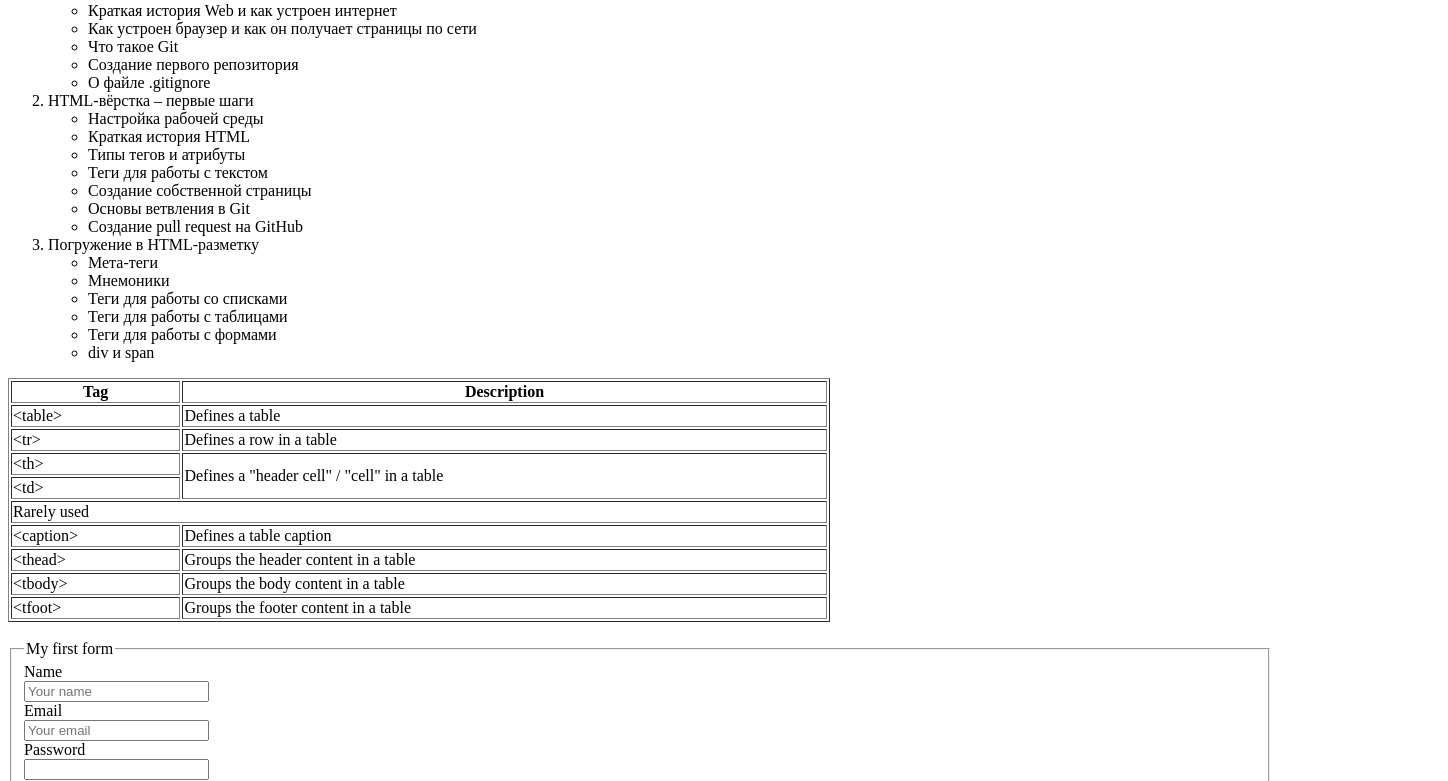
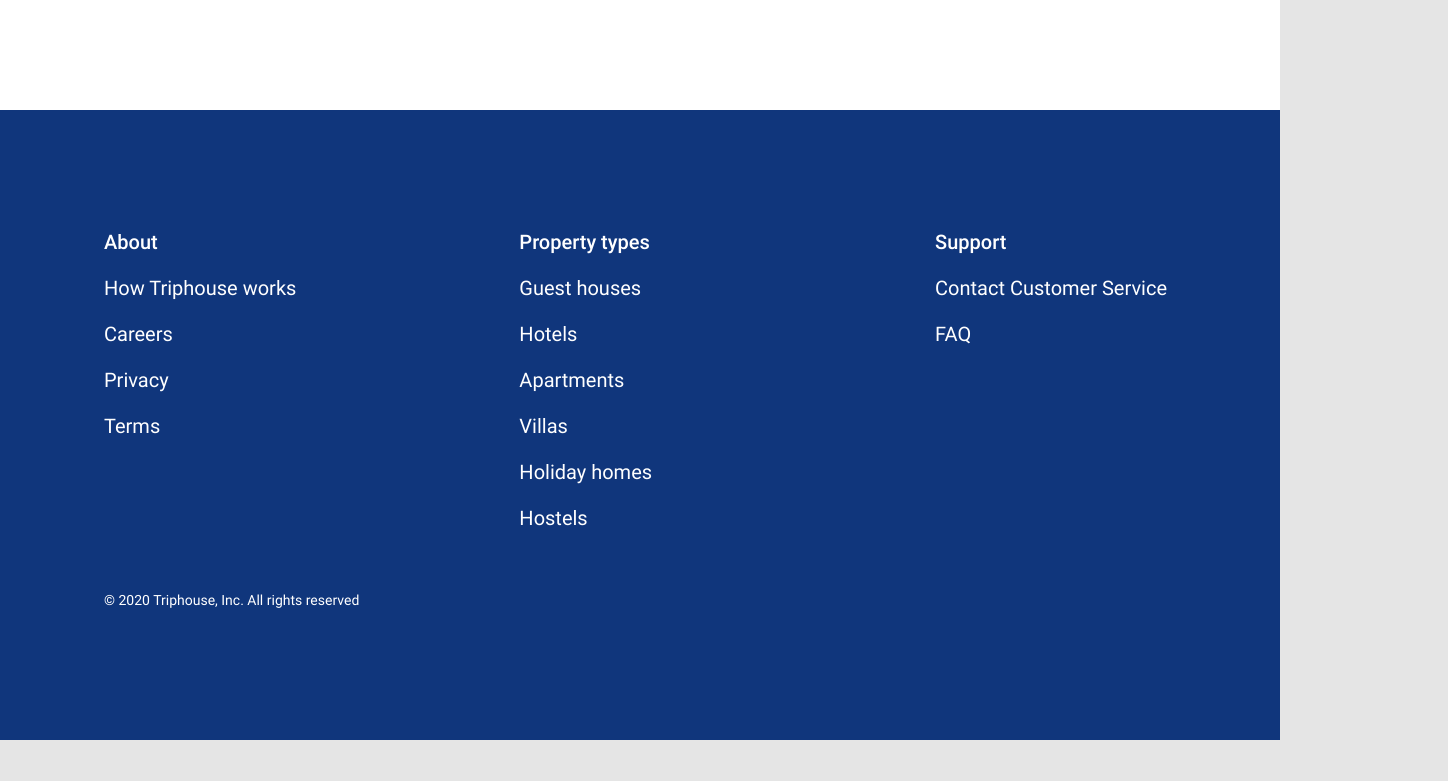
Before and after one commit to ValeriyaChaychits/if-html, a website: page index.html in a window 1280 px wide. Shown: the part 460-1241 px from the top of the page, 1448 px wide, since content can reach past the window. After the commit the page ends 1200 px from the top, so only its background shows below. Drawn offline with Linux system fonts and the light colour scheme.

Commit message:
Corrected styles for the "What do we offer" block, added "footer" blo… (#4)
* Corrected styles for the "What do we offer" block, added "footer" block to index.html and styles for this block to style.css. Created file with fonts.

* Added backgrounds and fixed spacing inaccuracies between elements.

```diff
--- /dev/null
+++ b/Styles/fonts.css
@@ -0,0 +1,126 @@
+/* cyrillic-ext */
+@font-face {
+    font-family: 'Roboto';
+    font-style: normal;
+    font-weight: 400;
+    font-display: swap;
+    src: local("Roboto Regular"), local("Roboto-Regular"), url(https://fonts.gstatic.com/s/roboto/v29/KFOmCnqEu92Fr1Mu72xKOzY.woff2) format('woff2');
+    unicode-range: U+0460-052F, U+1C80-1C88, U+20B4, U+2DE0-2DFF, U+A640-A69F, U+FE2E-FE2F;
+}
+/* cyrillic */
+@font-face {
+    font-family: 'Roboto';
+    font-style: normal;
+    font-weight: 400;
+    font-display: swap;
+    src: local("Roboto Regular"), local("Roboto-Regular"), url(https://fonts.gstatic.com/s/roboto/v29/KFOmCnqEu92Fr1Mu5mxKOzY.woff2) format('woff2');
+    unicode-range: U+0400-045F, U+0490-0491, U+04B0-04B1, U+2116;
+}
+/* greek-ext */
+@font-face {
+    font-family: 'Roboto';
+    font-style: normal;
+    font-weight: 400;
+    font-display: swap;
+    src: local("Roboto Regular"), local("Roboto-Regular"), url(https://fonts.gstatic.com/s/roboto/v29/KFOmCnqEu92Fr1Mu7mxKOzY.woff2) format('woff2');
+    unicode-range: U+1F00-1FFF;
+}
+/* greek */
+@font-face {
+    font-family: 'Roboto';
+    font-style: normal;
+    font-weight: 400;
+    font-display: swap;
+    src: local("Roboto Regular"), local("Roboto-Regular"), url(https://fonts.gstatic.com/s/roboto/v29/KFOmCnqEu92Fr1Mu4WxKOzY.woff2) format('woff2');
+    unicode-range: U+0370-03FF;
+}
+/* vietnamese */
+@font-face {
+    font-family: 'Roboto';
+    font-style: normal;
+    font-weight: 400;
+    font-display: swap;
+    src: local("Roboto Regular"), local("Roboto-Regular"), url(https://fonts.gstatic.com/s/roboto/v29/KFOmCnqEu92Fr1Mu7WxKOzY.woff2) format('woff2');
+    unicode-range: U+0102-0103, U+0110-0111, U+0128-0129, U+0168-0169, U+01A0-01A1, U+01AF-01B0, U+1EA0-1EF9, U+20AB;
+}
+/* latin-ext */
+@font-face {
+    font-family: 'Roboto';
+    font-style: normal;
+    font-weight: 400;
+    font-display: swap;
+    src: local("Roboto Regular"), local("Roboto-Regular"), url(https://fonts.gstatic.com/s/roboto/v29/KFOmCnqEu92Fr1Mu7GxKOzY.woff2) format('woff2');
+    unicode-range: U+0100-024F, U+0259, U+1E00-1EFF, U+2020, U+20A0-20AB, U+20AD-20CF, U+2113, U+2C60-2C7F, U+A720-A7FF;
+}
+/* latin */
+@font-face {
+    font-family: 'Roboto';
+    font-style: normal;
+    font-weight: 400;
+    font-display: swap;
+    src: local("Roboto Regular"), local("Roboto-Regular"), url(https://fonts.gstatic.com/s/roboto/v29/KFOmCnqEu92Fr1Mu4mxK.woff2) format('woff2');
+    unicode-range: U+0000-00FF, U+0131, U+0152-0153, U+02BB-02BC, U+02C6, U+02DA, U+02DC, U+2000-206F, U+2074, U+20AC, U+2122, U+2191, U+2193, U+2212, U+2215, U+FEFF, U+FFFD;
+}
+/* cyrillic-ext */
+@font-face {
+    font-family: 'Roboto';
+    font-style: normal;
+    font-weight: 500;
+    font-display: swap;
+    src: local("Roboto Medium"), local("Roboto-Medium"), url(https://fonts.gstatic.com/s/roboto/v29/KFOlCnqEu92Fr1MmEU9fCRc4EsA.woff2) format('woff2');
+    unicode-range: U+0460-052F, U+1C80-1C88, U+20B4, U+2DE0-2DFF, U+A640-A69F, U+FE2E-FE2F;
+}
+/* cyrillic */
+@font-face {
+    font-family: 'Roboto';
+    font-style: normal;
+    font-weight: 500;
+    font-display: swap;
+    src: local("Roboto Medium"), local("Roboto-Medium"), url(https://fonts.gstatic.com/s/roboto/v29/KFOlCnqEu92Fr1MmEU9fABc4EsA.woff2) format('woff2');
+    unicode-range: U+0400-045F, U+0490-0491, U+04B0-04B1, U+2116;
+}
+/* greek-ext */
+@font-face {
+    font-family: 'Roboto';
+    font-style: normal;
+    font-weight: 500;
+    font-display: swap;
+    src: local("Roboto Medium"), local("Roboto-Medium"), url(https://fonts.gstatic.com/s/roboto/v29/KFOlCnqEu92Fr1MmEU9fCBc4EsA.woff2) format('woff2');
+    unicode-range: U+1F00-1FFF;
+}
+/* greek */
+@font-face {
+    font-family: 'Roboto';
+    font-style: normal;
+    font-weight: 500;
+    font-display: swap;
+    src: local("Roboto Medium"), local("Roboto-Medium"), url(https://fonts.gstatic.com/s/roboto/v29/KFOlCnqEu92Fr1MmEU9fBxc4EsA.woff2) format('woff2');
+    unicode-range: U+0370-03FF;
+}
+/* vietnamese */
+@font-face {
+    font-family: 'Roboto';
+    font-style: normal;
+    font-weight: 500;
+    font-display: swap;
+    src: local("Roboto Medium"), local("Roboto-Medium"), url(https://fonts.gstatic.com/s/roboto/v29/KFOlCnqEu92Fr1MmEU9fCxc4EsA.woff2) format('woff2');
+    unicode-range: U+0102-0103, U+0110-0111, U+0128-0129, U+0168-0169, U+01A0-01A1, U+01AF-01B0, U+1EA0-1EF9, U+20AB;
+}
+/* latin-ext */
+@font-face {
+    font-family: 'Roboto';
+    font-style: normal;
+    font-weight: 500;
+    font-display: swap;
+    src: local("Roboto Medium"), local("Roboto-Medium"), url(https://fonts.gstatic.com/s/roboto/v29/KFOlCnqEu92Fr1MmEU9fChc4EsA.woff2) format('woff2');
+    unicode-range: U+0100-024F, U+0259, U+1E00-1EFF, U+2020, U+20A0-20AB, U+20AD-20CF, U+2113, U+2C60-2C7F, U+A720-A7FF;
+}
+/* latin */
+@font-face {
+    font-family: 'Roboto';
+    font-style: normal;
+    font-weight: 500;
+    font-display: swap;
+    src: local("Roboto Medium"), local("Roboto-Medium"), url(https://fonts.gstatic.com/s/roboto/v29/KFOlCnqEu92Fr1MmEU9fBBc4.woff2) format('woff2');
+    unicode-range: U+0000-00FF, U+0131, U+0152-0153, U+02BB-02BC, U+02C6, U+02DA, U+02DC, U+2000-206F, U+2074, U+20AC, U+2122, U+2191, U+2193, U+2212, U+2215, U+FEFF, U+FFFD;
+}
--- a/Styles/style.css
+++ b/Styles/style.css
@@ -1,13 +1,25 @@
-@import url("https://fonts.googleapis.com/css2?family=Roboto:wght@400;500&display=swap");
+@import url("./fonts.css");
 
-.content {
-  width: 1440px;
+* {
+  margin: 0;
+  box-sizing: border-box;
+}
+
+body {
+  background: #e5e5e5;
+}
+
+.offer_container {
+  background: #fff;
+  margin: 0 auto;
+  padding: 120px 95px 0;
+  max-width: 1440px;
   height: 570px;
 }
 
-.headline_text {
-  padding-top: 120px;
-  margin: 0 567px 20px 567px;
+.title {
+  text-align: center;
+  margin-bottom: 20px;
   font-size: 40px;
   font-family: "Roboto", sans-serif;
   font-weight: 500;
@@ -17,66 +29,71 @@
   width: 100px;
   height: 4px;
   background-color: #f5bd41;
-  margin: 20px 0 0 670px;
+  margin: 0 auto;
 }
 
-.support,
-.communication,
-.booking,
-.reviews :nth-child(2) {
+.row {
+  display: flex;
+  margin-top: 80px;
   font-size: 24px;
   font-family: "Roboto", sans-serif;
   font-weight: 400;
 }
 
-.support {
-  position: absolute;
-  margin: 80px 0 0 104px;
+.item {
+  width: 25%;
+  text-align: center;
 }
 
-.support img {
-  margin: 0 0 52px 110px;
+.support_img {
+  margin: 4px 110px 46px 110px;
 }
 
-.support p {
-  margin: 0 0 0 77px;
+.communication_img {
+  margin: 8px 107px 50px 105px;
 }
 
-.communication {
-  position: absolute;
-  margin: 80px 0 0 416px;
+.booking_img {
+  margin: 17px 98px 57px 98px;
 }
 
-.communication img {
-  margin: 8px 107px 56px 105px;
+.reviews_img {
+  margin: 4px 102px 53px 102px;
 }
 
-.communication p {
-  margin: 0 0 0 30px;
+.footer_container {
+  background-color: #10367c;
+  color: #fff;
+  margin: 0 auto;
+  padding: 120px 16px 0 104px;
+  max-width: 1440px;
+  height: 630px;
 }
 
-.booking {
-  position: absolute;
-  margin: 80px 0 0 728px;
+.info {
+  display: flex;
 }
 
-.booking img {
-  margin: 16px 10px 65px 100px;
+.col-titles {
+  font-size: 20px;
+  font-family: "Roboto", sans-serif;
+  font-weight: 500;
 }
 
-.booking p {
-  margin: 0 64px 8px 90px;
+.col-titles ~ p {
+  margin: 22px 0;
+  font-size: 20px;
+  font-family: "Roboto", sans-serif;
+  font-weight: 400;
 }
 
-.reviews {
-  position: absolute;
-  margin: 80px 0 0 1040px;
+.property {
+  padding: 0 283px 0 223px;
 }
 
-.reviews img {
-  margin: 5px 102px 60px 102px;
+.bottom_inscription {
+  padding-top: 40px;
+  font-size: 14px;
+  font-family: "Roboto", sans-serif;
+  font-weight: 400;
 }
-
-.reviews p {
-  margin: 0 35px 8px 50px;
-}
--- a/index.html
+++ b/index.html
@@ -10,165 +10,58 @@
     <link rel="stylesheet" href="./Styles/style.css" />
   </head>
   <body>
-    <h1>Моя первая страница</h1>
-    <p><a href="./about/" target="_blank">Об авторе</a></p>
-    <hr />
-    <img
-      src="https://html5book.ru/wp-content/uploads/2014/03/html_text.png"
-      alt="HTML5"
-    />
-    <ol>
-      <li>
-        Знакомство с Web
-        <ul>
-          <li>Краткая история Web и как устроен интернет</li>
-          <li>Как устроен браузер и как он получает страницы по сети</li>
-          <li>Что такое Git</li>
-          <li>Создание первого репозитория</li>
-          <li>О файле .gitignore</li>
-        </ul>
-      </li>
-      <li>
-        HTML-вёрстка – первые шаги
-        <ul>
-          <li>Настройка рабочей среды</li>
-          <li>Краткая история HTML</li>
-          <li>Типы тегов и атрибуты</li>
-          <li>Теги для работы с текстом</li>
-          <li>Создание собственной страницы</li>
-          <li>Основы ветвления в Git</li>
-          <li>Создание pull request на GitHub</li>
-        </ul>
-      </li>
-      <li>
-        Погружение в HTML-разметку
-        <ul>
-          <li>Мета-теги</li>
-          <li>Мнемоники</li>
-          <li>Теги для работы со списками</li>
-          <li>Теги для работы с таблицами</li>
-          <li>Теги для работы с формами</li>
-          <li>div и span</li>
-        </ul>
-      </li>
-    </ol>
-    <table border="1" width="65%">
-      <thead>
-        <tr>
-          <th>Tag</th>
-          <th>Description</th>
-        </tr>
-      </thead>
-      <tbody>
-        <tr>
-          <td>&lt;table&gt;</td>
-          <td>Defines a table</td>
-        </tr>
-        <tr>
-          <td>&lt;tr&gt;</td>
-          <td>Defines a row in a table</td>
-        </tr>
-        <tr>
-          <td>&lt;th&gt;</td>
-          <td rowspan="2">Defines a "header cell" / "cell" in a table</td>
-        </tr>
-        <tr>
-          <td>&lt;td&gt;</td>
-        </tr>
-        <tr>
-          <td colspan="2">Rarely used</td>
-        </tr>
-        <tr>
-          <td>&lt;caption&gt;</td>
-          <td>Defines a table caption</td>
-        </tr>
-        <tr>
-          <td>&lt;thead&gt;</td>
-          <td>Groups the header content in a table</td>
-        </tr>
-        <tr>
-          <td>&lt;tbody&gt;</td>
-          <td>Groups the body content in a table</td>
-        </tr>
-        <tr>
-          <td>&lt;tfoot&gt;</td>
-          <td>Groups the footer content in a table</td>
-        </tr>
-      </tbody>
-    </table>
-    <br />
-    <form action="./about/index.html" method="get">
-      <fieldset>
-        <legend>My first form</legend>
-        <div>
-          <label for="name">Name</label><br />
-          <input id="name" type="text" name="name" placeholder="Your name" />
+    <div class="offer_container">
+      <h1 class="title">What do we offer</h1>
+      <div class="stroke"></div>
+      <div class="row">
+        <div class="item">
+          <img class="support_img" src="./images/support.png" alt="support" />
+          <p>Support 24/7</p>
         </div>
-        <div>
-          <label for="email">Email</label><br />
-          <input id="email" type="text" name="email" placeholder="Your email" />
+        <div class="item">
+          <img
+            class="communication_img"
+            src="./images/communication.png"
+            alt="communication"
+          />
+          <p>Communicate directly</p>
         </div>
-        <div>
-          <label for="password">Password</label><br />
-          <input id="password" type="password" name="password" />
+        <div class="item">
+          <img class="booking_img" src="./images/booking.png" alt="booking" />
+          <p>Book online</p>
         </div>
-        <div>
-          <label for="level">Your programming level</label><br />
-          <input id="level" type="range" name="level" min="0" max="10" />
+        <div class="item">
+          <img class="reviews_img" src="./images/reviews.png" alt="reviews" />
+          <p>Real guest reviews</p>
         </div>
-        <p>What does HTML stand for?</p>
-        <div>
-          <input id="HTML1" type="checkbox" name="meaningHTML" value="1" />
-          <label for="HTML1">Hyperlinks and Text Markup Language</label><br />
-          <input id="HTML2" type="checkbox" name="meaningHTML" value="2" />
-          <label for="HTML2">Home Tool Markup Language</label><br />
-          <input id="HTML3" type="checkbox" name="meaningHTML" value="3" />
-          <label for="HTML3">Hyper Text Markup Language</label><br />
+      </div>
+    </div>
+    <div class="footer_container">
+      <div class="info">
+        <div class="col about">
+          <h2 class="col-titles">About</h2>
+          <p>How Triphouse works</p>
+          <p>Careers</p>
+          <p>Privacy</p>
+          <p>Terms</p>
         </div>
-        <p>What does HTTP stand for?</p>
-        <div>
-          <input id="HTTP1" type="radio" name="meaningHTTP" value="1" />
-          <label for="HTTP1">Hyper Text Translate Protocol</label><br />
-          <input id="HTTP2" type="radio" name="meaningHTTP" value="2" />
-          <label for="HTTP2">Hyper Text Transmission Protocol</label><br />
-          <input id="HTTP3" type="radio" name="meaningHTTP" value="3" />
-          <label for="HTTP3">Hyper Text Transfer Protocol</label><br />
+        <div class="col property">
+          <h2 class="col-titles">Property types</h2>
+          <p>Guest houses</p>
+          <p>Hotels</p>
+          <p>Apartments</p>
+          <p>Villas</p>
+          <p>Holiday homes</p>
+          <p>Hostels</p>
         </div>
-        <div>
-          <label for="comment">Comment</label><br />
-          <textarea id="comment" name="comment">Comment</textarea>
+        <div class="col support">
+          <h2 class="col-titles">Support</h2>
+          <p>Contact Customer Service</p>
+          <p>FAQ</p>
         </div>
-        <div>
-          <label for="select_html">What does HTML stand for?</label><br />
-          <select name="select_html" id="select_html">
-            <option disabled selected>Your answer</option>
-            <option value="1">Hyperlinks and Text Markup Language</option>
-            <option value="2">Home Tool Markup Language</option>
-            <option value="3">Hyper Text Markup Language</option>
-          </select>
-        </div>
-        <br />
-        <button formtarget="_blank">Send</button>
-      </fieldset>
-    </form>
-    <div class="content">
-      <p class="headline_text">What do we offer</p>
-      <div class="stroke"></div>
-      <div class="support">
-        <img src="./images/support.png" alt="support" />
-        <p>Support 24/7</p>
       </div>
-      <div class="communication">
-        <img src="./images/communication.png" alt="communication" />
-        <p>Communicate directly</p>
-      </div>
-      <div class="booking">
-        <img src="./images/booking.png" alt="booking" />
-        <p>Book online</p>
-      </div>
-      <div class="reviews">
-        <img src="./images/reviews.png" alt="reviews" />
-        <p>Real guest reviews</p>
+      <div class="bottom_inscription">
+        &copy; 2020 Triphouse, Inc. All rights reserved
       </div>
     </div>
   </body>
```
